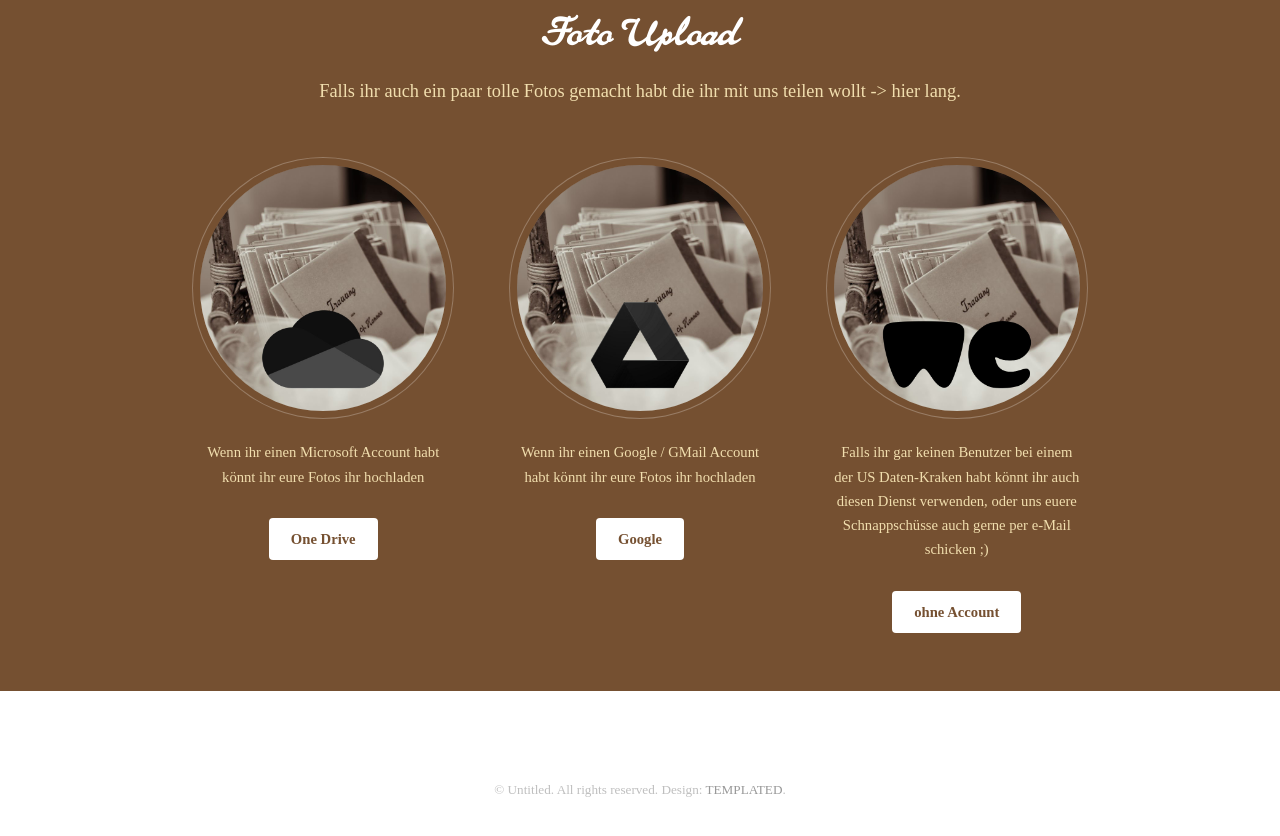
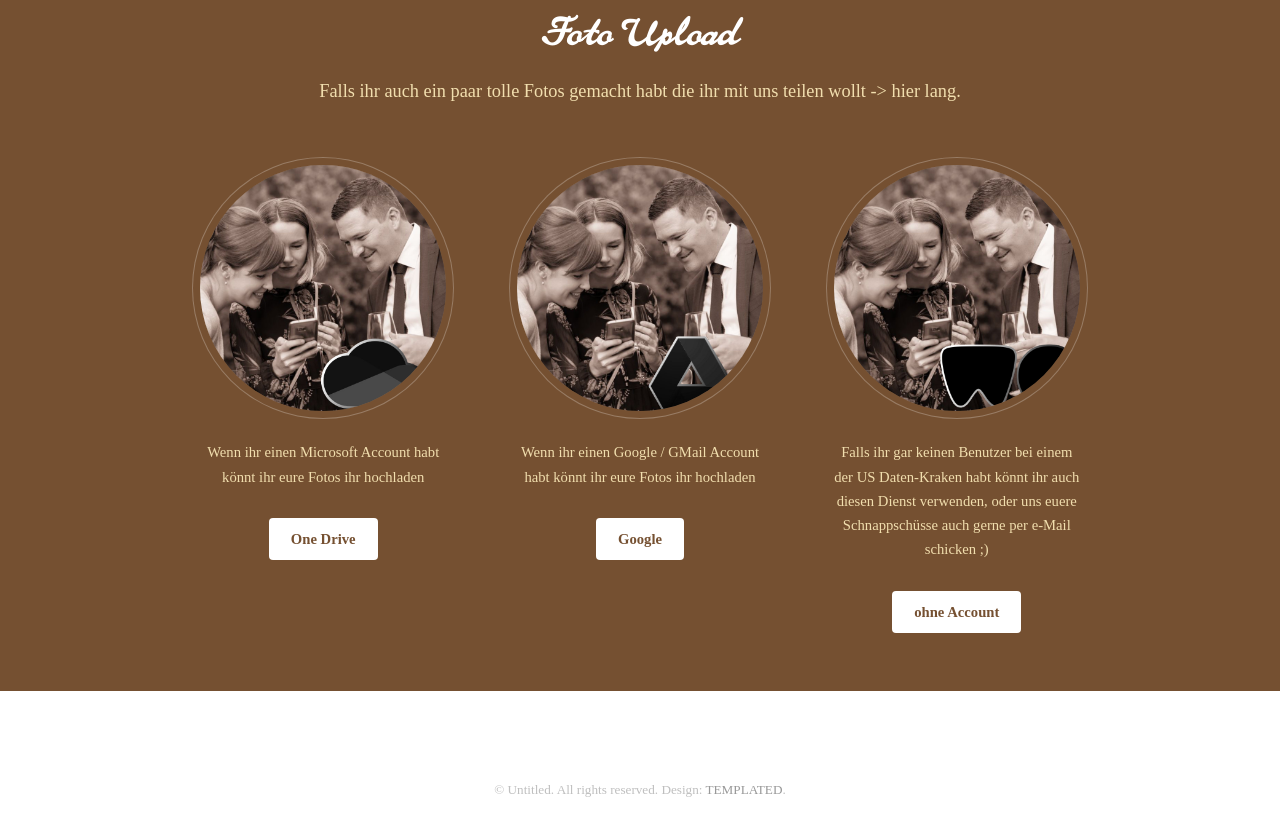
Before and after one commit to hanneskappl/hochzeitfotos, a plain HTML site: page index.html in a window 1280 px wide. Shown: the part 1561-2397 px from the top of the page. Drawn offline with Linux system fonts and the light colour scheme; a web font is replaced by a local one.

Commit message:
add a different upload photo

```diff
--- a/index.html
+++ b/index.html
@@ -93,21 +93,21 @@
 						<div class="flex flex-3">
 							<div class="col align-center">
 								<div class="image round fit">
-									<img src="images/uploadOneDrive.jpg" alt="" />
+									<img src="images/uploadOneDrive2.jpg" alt="" />
 								</div>
 								<p>Wenn ihr einen Microsoft Account habt könnt ihr eure Fotos ihr hochladen</p>
 								<a href="https://1drv.ms/u/s!AjbzYvujMDbLhp14OumayzJQepFWog?e=t7nURP" class="button">One Drive</a>
 							</div>
 							<div class="col align-center">
 								<div class="image round fit">
-									<img src="images/uploadGoogle.jpg" alt="" />
+									<img src="images/uploadGoogle2.jpg" alt="" />
 								</div>
 								<p>Wenn ihr einen Google / GMail Account habt könnt ihr eure Fotos ihr hochladen</p>
 								<a href="https://drive.google.com/drive/folders/1Bbhgl0BDB3uDSZJ1hewUOFEXA2BczWYV?usp=sharing" class="button">Google</a>
 							</div>
 							<div class="col align-center">
 								<div class="image round fit">
-									<img src="images/uploadWe.jpg" alt="" />
+									<img src="images/uploadWe2.jpg" alt="" />
 								</div>
 								<p>Falls ihr gar keinen Benutzer bei einem der US Daten-Kraken habt könnt ihr auch diesen Dienst verwenden, oder uns euere Schnappschüsse auch gerne per e-Mail schicken ;) </p>
 								<a href="https://wetransfer.com" class="button">ohne Account</a>
```
Also changed, not shown: images/uploadGoogle2.jpg (added), images/uploadOneDrive2.jpg (added), images/uploadWe2.jpg (added).
